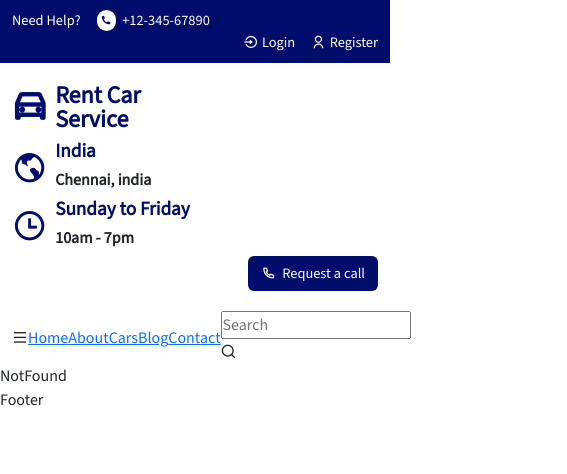
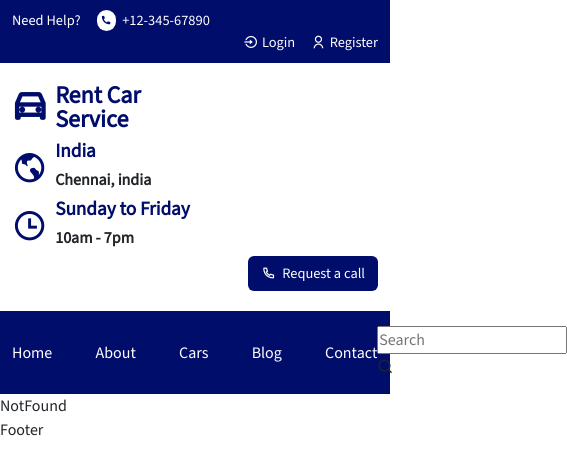
Before and after one commit to navanee1609/car-rent, a React (Create React App) app: page /contact in a window 390 px wide. Shown: the top 474 px of the page, 567 px wide, since content can reach past the window. Built offline with nearby package versions, Linux system fonts and the light colour scheme.

Commit message:
added styles to mobile menu

```diff
--- a/src/styles/header.css
+++ b/src/styles/header.css
@@ -111,3 +111,38 @@
 .header__btn a:hover {
   color: #fff;
 }
+
+
+/* ================ main navbar styles =========== */
+
+.main__navbar {
+  padding: 15px 0px;
+  background: #000d6b;
+}
+
+/* mobile menu (hamburger) */
+.mobile__menu i {
+  color: #fff;
+  font-size: 1.3rem;
+  cursor: pointer;
+}
+
+.mobile__menu {
+  display: none;
+}
+
+.menu {
+  display: flex;
+  align-items: center;
+  column-gap: 2.7rem;
+}
+
+.nav__item {
+  color: #fff;
+  text-decoration: none;
+  transition: 0.3s;
+}
+
+.nav__item:hover {
+  color: #f9a826;
+}
```
